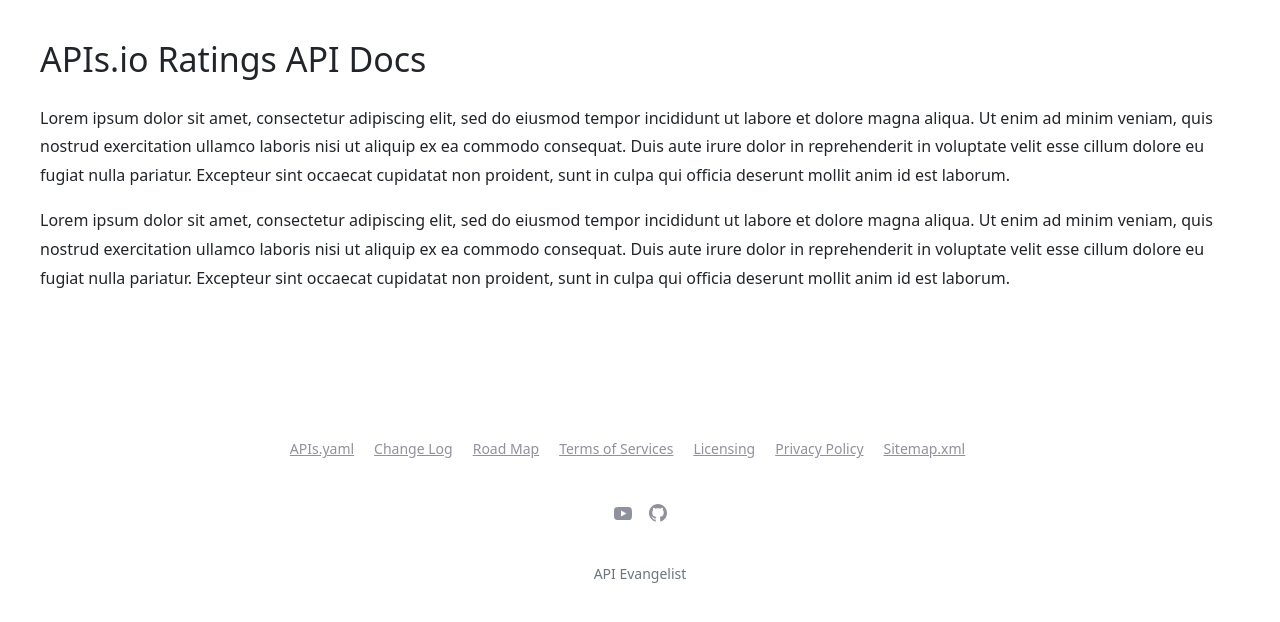
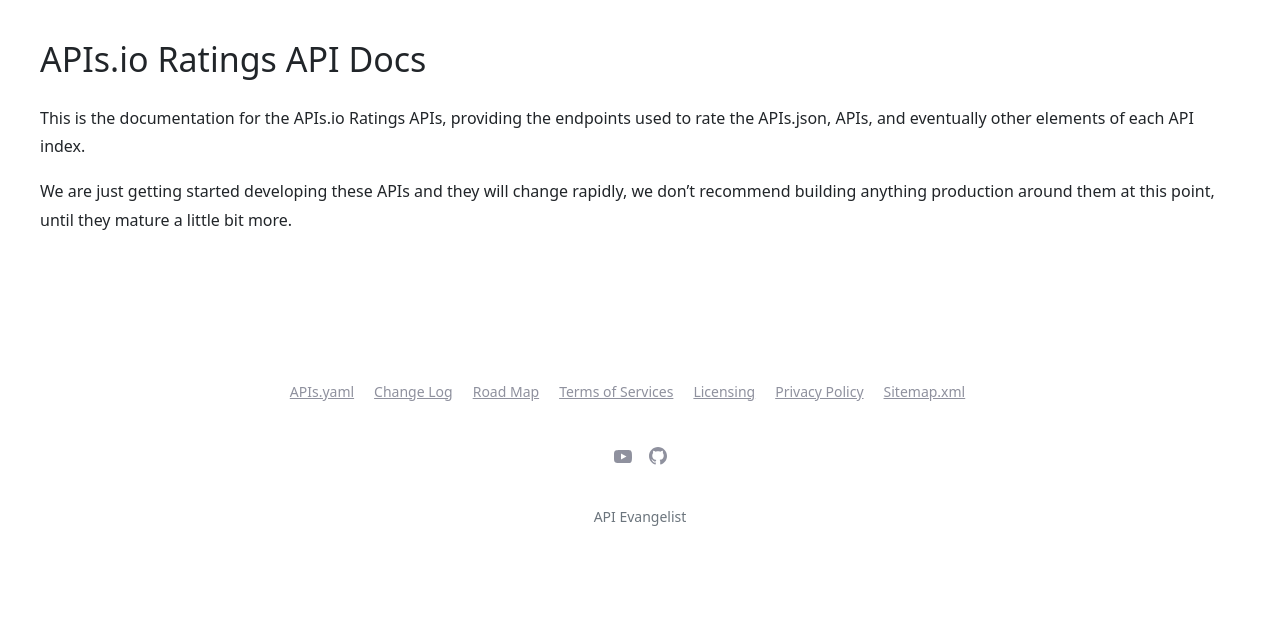
Before and after one commit to api-search/apis-io-ratings, a Jekyll site: the page built from index.md, in a window 1280 px wide, cut to the strip 184-806 px from the top of the page. Built offline with Jekyll 4.4.1, drawn with Linux system fonts in a browser that asks for light colours; a script that is not in the unit is left out.

Commit message:
update nav and docs

```diff
--- a/_includes/navbar.html
+++ b/_includes/navbar.html
@@ -3,7 +3,7 @@
         <div class="uk-container">
             <div data-uk-navbar>
                 <div class="uk-navbar-left">
-                    <a class="uk-navbar-item uk-logo uk-visible@m" href="{{ "/" | relative_url }}">{% if site.logo %}<img src="{{ site.logo }}" alt="{{ site.title | escape }}" width="300">{% else %}{{ site.title | escape }}{% endif %}</a>
+                    <a class="uk-navbar-item uk-logo uk-visible@m" href="{{ "/" | relative_url }}">{% if site.logo %}<img src="{{ site.logo }}" alt="{{ site.title | escape }}" style="width: 175px;margin-right: 20px; margin-left: 150px;">{% else %}{{ site.title | escape }}{% endif %}</a>
                     {% if site.data.translation[site.lang].mobile_nav_docs %}
                         <a class="uk-navbar-toggle uk-hidden@m" href="#offcanvas-docs" data-uk-toggle><span data-uk-navbar-toggle-icon></span> <span class="uk-margin-small-left">{{ site.data.translation[site.lang].mobile_nav_docs }}</span></a>
                     {% else %}
--- a/_layouts/post.html
+++ b/_layouts/post.html
@@ -12,7 +12,7 @@ layout: default
                 {% include post-meta.html %}
             </div>
 
-            <div class="article-content link-primary">
+            <div class="article-content">
                 <center><img src="{{ page.image }}" width="90%" align="center" style="padding: 5px;"></center>
                 {{ content }}
                 {% if site.share.post %}
--- a/index.md
+++ b/index.md
@@ -2,7 +2,8 @@
 layout: page
 title: APIs.io Ratings API Docs
 ---
-Lorem ipsum dolor sit amet, consectetur adipiscing elit, sed do eiusmod tempor incididunt ut labore et dolore magna aliqua. Ut enim ad minim veniam, quis nostrud exercitation ullamco laboris nisi ut aliquip ex ea commodo consequat. Duis aute irure dolor in reprehenderit in voluptate velit esse cillum dolore eu fugiat nulla pariatur. Excepteur sint occaecat cupidatat non proident, sunt in culpa qui officia deserunt mollit anim id est laborum.
+This is the documentation for the APIs.io Ratings APIs, providing the endpoints used to rate the APIs.json, APIs, and eventually other elements of each API index.
+
 
 <div id="swagger-ui"></div>
 <style>
@@ -14,4 +15,5 @@ Lorem ipsum dolor sit amet, consectetur adipiscing elit, sed do eiusmod tempor i
         margin: 0px;
     }
 </style>
-Lorem ipsum dolor sit amet, consectetur adipiscing elit, sed do eiusmod tempor incididunt ut labore et dolore magna aliqua. Ut enim ad minim veniam, quis nostrud exercitation ullamco laboris nisi ut aliquip ex ea commodo consequat. Duis aute irure dolor in reprehenderit in voluptate velit esse cillum dolore eu fugiat nulla pariatur. Excepteur sint occaecat cupidatat non proident, sunt in culpa qui officia deserunt mollit anim id est laborum.
+
+We are just getting started developing these APIs and they will change rapidly, we don't recommend building anything production around them at this point, until they mature a little bit more.
```
Also changed, not shown: _includes/authentication.html (added, +72 -0 lines), images/apis-io.jpg (added), images/diagram-1.jpg (added), images/diagram-2.jpg (added), 2 other files.
